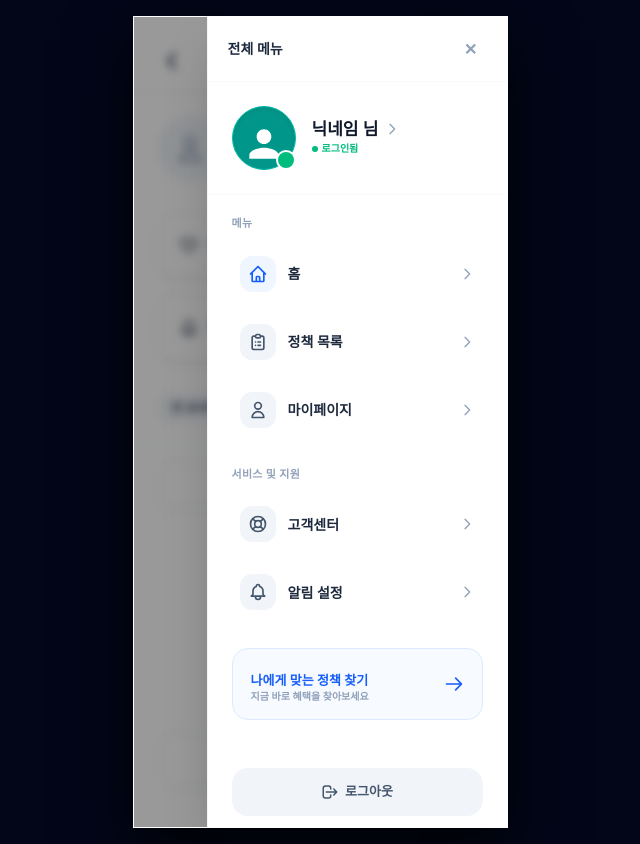
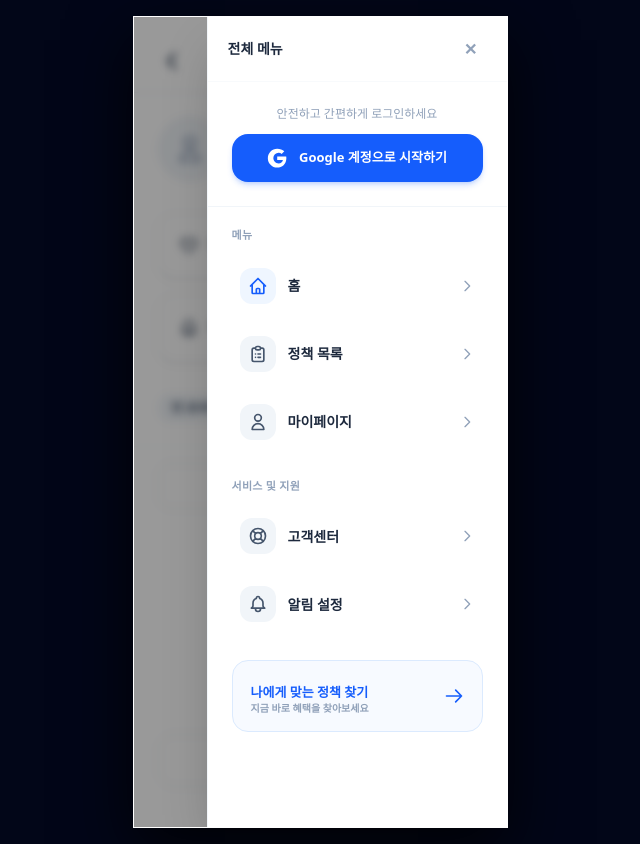
Before and after one commit to Tax-Hunter/YouthPass, a Next.js app in the folder frontend/: page /mypage in a window 1280 px wide. Both pictures are taken after a click on the button 788 px from the left and 60 px from the top of the page. Shown: the whole page, without its empty margins (320-960 px from the left). Built offline with nearby package versions, Linux system fonts and the light colour scheme.

Commit message:
feat: 드로어 및 마이페이지에 실제 유저 정보 연동

```diff
--- a/frontend/app/features/auth/ProfileScreen.tsx
+++ b/frontend/app/features/auth/ProfileScreen.tsx
@@ -3,6 +3,8 @@
 import React from "react";
 import { useRouter } from "next/navigation";
 import PromoBanner from "@/app/components/ui/PromoBanner";
+import { useUser } from "@/lib/useUser";
+import { useLogout } from "@/lib/useLogout";
 
 interface ScreenProps {
   onNavigate?: (screenId: string) => void;
@@ -10,25 +12,64 @@ interface ScreenProps {
 
 export default function ProfileScreen({ onNavigate }: ScreenProps) {
   const router = useRouter();
+  const { user, isLoading } = useUser();
+  const { logout, isLoggingOut } = useLogout({
+    onSuccess: () => onNavigate?.("login"),
+  });
+
+  const displayName = isLoading
+    ? null
+    : user
+    ? (user.nickname ?? user.email) + " 님"
+    : "닉네임 님";
+
   return (
     <div className="flex flex-col h-full bg-white text-slate-800 font-sans select-none overflow-hidden">
-      {/* Profile Header info block */}
-      <div className="px-6 py-6 flex items-center gap-4 shrink-0 border-b border-slate-50">
-        {/* Avatar Container */}
+      {/* Sticky Profile Header */}
+      <div className="sticky top-0 z-10 px-6 py-6 shrink-0 border-b border-slate-100 bg-white">
+        {!isLoading && !user ? (
+          /* 비로그인 상태 */
+          <div className="flex flex-col gap-3">
+            <p className="text-xs text-slate-400 font-medium text-center">안전하고 간편하게 로그인하세요</p>
+            <button
+              onClick={() => {
+                window.location.href = `${process.env.NEXT_PUBLIC_API_URL}/auth/get/google-login`;
+              }}
+              className="w-full flex items-center justify-center gap-3 py-3.5 px-4 bg-blue-600 hover:bg-blue-700 text-white rounded-2xl text-[13px] font-bold shadow-md shadow-blue-600/20 active:scale-[0.98] transition-all"
+            >
+              <svg className="w-5 h-5 fill-current" viewBox="0 0 24 24">
+                <path d="M12.24 10.285V14.4h6.887c-.648 2.41-2.519 4.114-5.136 4.114-3.513 0-6.38-2.87-6.38-6.38A6.378 6.378 0 0 1 14 5.75c1.459 0 2.64.5 3.559 1.341l3.181-3.18C18.822 2.1 15.64 1 12.24 1 6.033 1 1 6.033 1 12.24s5.033 11.24 11.24 11.24c5.899 0 10.985-4.103 10.985-11.24 0-.693-.06-1.342-.186-1.955H12.24z" />
+              </svg>
+              Google 계정으로 시작하기
+            </button>
+          </div>
+        ) : (
+          /* 로그인 상태 (로딩 중 포함) */
+          <div className="flex items-center gap-4">
             <div className="relative">
               <div className="w-16 h-16 rounded-full bg-teal-600 flex items-center justify-center text-white overflow-hidden shadow-inner border border-teal-500">
-            {/* Standard SVG character icon mockup */}
+                {user?.profile_image ? (
+                  <img
+                    src={user.profile_image}
+                    alt="프로필"
+                    referrerPolicy="no-referrer"
+                    className="w-full h-full object-cover"
+                  />
+                ) : (
                   <svg className="w-11 h-11 translate-y-1.5" fill="currentColor" viewBox="0 0 24 24">
                     <path d="M12 12c2.21 0 4-1.79 4-4s-1.79-4-4-4-4 1.79-4 4 1.79 4 4 4zm0 2c-2.67 0-8 1.34-8 4v2h16v-2c0-2.66-5.33-4-8-4z" />
                   </svg>
+                )}
               </div>
-          {/* Green Online Dot */}
               <span className="absolute bottom-0.5 right-0.5 block h-4 w-4 rounded-full bg-emerald-500 ring-2 ring-white" />
             </div>
-
             <div className="space-y-1 cursor-pointer group" onClick={() => onNavigate?.("mypage")}>
               <h2 className="text-[17px] font-bold text-slate-900 leading-none flex items-center gap-1.5 group-hover:text-blue-600 transition-colors">
-            닉네임 님
+                {isLoading ? (
+                  <span className="inline-block w-24 h-4 bg-slate-200 rounded animate-pulse" />
+                ) : (
+                  displayName
+                )}
                 <svg className="w-4 h-4 text-slate-400 group-hover:text-blue-600" fill="none" stroke="currentColor" viewBox="0 0 24 24">
                   <path strokeLinecap="round" strokeLinejoin="round" strokeWidth="2" d="M9 5l7 7-7 7" />
                 </svg>
@@ -39,8 +80,10 @@ export default function ProfileScreen({ onNavigate }: ScreenProps) {
               </p>
             </div>
           </div>
+        )}
+      </div>
 
-      {/* Menu Sections */}
+      {/* Scrollable Menu Sections */}
       <div className="flex-1 overflow-y-auto px-6 py-5 space-y-6 flex flex-col">
 
         {/* Section 1: 메뉴 */}
@@ -143,24 +186,24 @@ export default function ProfileScreen({ onNavigate }: ScreenProps) {
           }
         />
 
-        {/* Logout & Footer */}
-        <div className="pt-6 pb-8 flex flex-col items-center gap-4 shrink-0 mt-auto">
+      </div>
+
+      {/* Sticky Bottom: 로그인 상태일 때만 표시 */}
+      {(isLoading || user) && (
+        <div className="sticky bottom-0 shrink-0 px-6 pt-4 pb-6 flex flex-col items-center gap-3 border-t border-slate-100 bg-white">
           <button
-            onClick={() => onNavigate?.("login")}
-            onMouseEnter={() => {
-              router.prefetch("/login");
-            }}
-            className="w-full flex items-center justify-center gap-1.5 py-3.5 bg-slate-100 hover:bg-slate-200 text-slate-600 rounded-2xl text-[13px] font-bold transition-all active:scale-[0.98]"
+            onClick={logout}
+            disabled={isLoggingOut}
+            className="w-full flex items-center justify-center gap-1.5 py-3.5 bg-slate-100 hover:bg-slate-200 text-slate-600 rounded-2xl text-[13px] font-bold transition-all active:scale-[0.98] disabled:opacity-50 disabled:cursor-not-allowed"
           >
             <svg className="w-4.5 h-4.5" fill="none" stroke="currentColor" viewBox="0 0 24 24">
               <path strokeLinecap="round" strokeLinejoin="round" strokeWidth="2" d="M17 16l4-4m0 0l-4-4m4 4H7m6 4v1a3 3 0 01-3 3H6a3 3 0 01-3-3V7a3 3 0 013-3h4a3 3 0 013 3v1" />
             </svg>
-            로그아웃
+            {isLoggingOut ? "로그아웃 중..." : "로그아웃"}
           </button>
           <span className="text-[10px] text-slate-400 font-bold font-mono">Youth Policy Portal v1.2.0</span>
         </div>
-
-      </div>
+      )}
     </div>
   );
 }
--- a/frontend/app/features/mypage/MyPageScreen.tsx
+++ b/frontend/app/features/mypage/MyPageScreen.tsx
@@ -3,6 +3,8 @@
 import React, { useState } from "react";
 import { useRouter } from "next/navigation";
 import { useBookmarks } from "@/app/features/bookmarks/useBookmarks";
+import { useUser } from "@/lib/useUser";
+import { useLogout } from "@/lib/useLogout";
 
 interface ScreenProps {
   onNavigate?: (screenId: string) => void;
@@ -12,20 +14,53 @@ export default function MyPageScreen({ onNavigate }: ScreenProps) {
   const router = useRouter();
   const [alertsEnabled, setAlertsEnabled] = useState(true);
   const { bookmarks } = useBookmarks();
+  const { user, isLoading } = useUser();
+  const { logout, isLoggingOut } = useLogout();
+
+  const displayName = isLoading
+    ? null
+    : user
+    ? (user.nickname ?? user.email) + " 님"
+    : "닉네임 님";
+
+  const joinedAt = user?.created_at
+    ? user.created_at.slice(0, 10)
+    : null;
 
   return (
     <div className="flex flex-col h-full bg-white text-slate-800 font-sans select-none overflow-hidden">
       <div className="flex-1 overflow-y-auto min-h-[450px] flex flex-col pt-[76px]">
       {/* Main Profile Header */}
       <div className="px-6 py-6 flex items-center gap-4 shrink-0">
-        <div className="w-16 h-16 rounded-full bg-slate-100 border border-slate-200 flex items-center justify-center text-slate-400">
-          <svg className="w-8 h-8" fill="none" stroke="currentColor" viewBox="0 0 24 24">
-            <path strokeLinecap="round" strokeLinejoin="round" strokeWidth="2" d="M16 7a4 4 0 11-8 0 4 4 0 018 0zM12 14a7 7 0 00-7 7h14a7 7 0 00-7-7z" />
-          </svg>
+        <div className="w-16 h-16 rounded-full bg-slate-100 border border-slate-200 flex items-center justify-center text-slate-400 overflow-hidden">
+          {user?.profile_image ? (
+            <img
+              src={user.profile_image}
+              alt="프로필"
+              referrerPolicy="no-referrer"
+              className="w-full h-full object-cover"
+            />
+          ) : (
+            <svg className="w-8 h-8" fill="none" stroke="currentColor" viewBox="0 0 24 24">
+              <path strokeLinecap="round" strokeLinejoin="round" strokeWidth="2" d="M16 7a4 4 0 11-8 0 4 4 0 018 0zM12 14a7 7 0 00-7 7h14a7 7 0 00-7-7z" />
+            </svg>
+          )}
         </div>
         <div className="space-y-1">
-          <h2 className="text-[17px] font-bold text-slate-900 leading-tight">닉네임 님</h2>
-          <p className="text-xs text-slate-400 font-semibold">가입일 2026-06-16</p>
+          <h2 className="text-[17px] font-bold text-slate-900 leading-tight">
+            {isLoading ? (
+              <span className="inline-block w-24 h-4 bg-slate-200 rounded animate-pulse" />
+            ) : (
+              displayName
+            )}
+          </h2>
+          <p className="text-xs text-slate-400 font-semibold">
+            {isLoading ? (
+              <span className="inline-block w-32 h-3 bg-slate-200 rounded animate-pulse" />
+            ) : joinedAt ? (
+              `가입일 ${joinedAt}`
+            ) : null}
+          </p>
         </div>
       </div>
 
@@ -101,13 +136,11 @@ export default function MyPageScreen({ onNavigate }: ScreenProps) {
       {/* Logout Action button */}
       <div className="px-6 pb-10 pt-4 shrink-0 mt-auto">
         <button
-          onClick={() => onNavigate?.("login")}
-          onMouseEnter={() => {
-            router.prefetch("/login");
-          }}
-          className="w-full py-4 bg-white border border-slate-200 hover:border-rose-500 rounded-2xl text-[13px] font-bold text-slate-500 hover:text-rose-500 transition-colors active:scale-98 text-center"
+          onClick={logout}
+          disabled={isLoggingOut}
+          className="w-full py-4 bg-white border border-slate-200 hover:border-rose-500 rounded-2xl text-[13px] font-bold text-slate-500 hover:text-rose-500 transition-colors active:scale-98 text-center disabled:opacity-50 disabled:cursor-not-allowed"
         >
-          로그아웃
+          {isLoggingOut ? "로그아웃 중..." : "로그아웃"}
         </button>
       </div>
 
```
Lines whose indentation alone changed are shown as unchanged.
